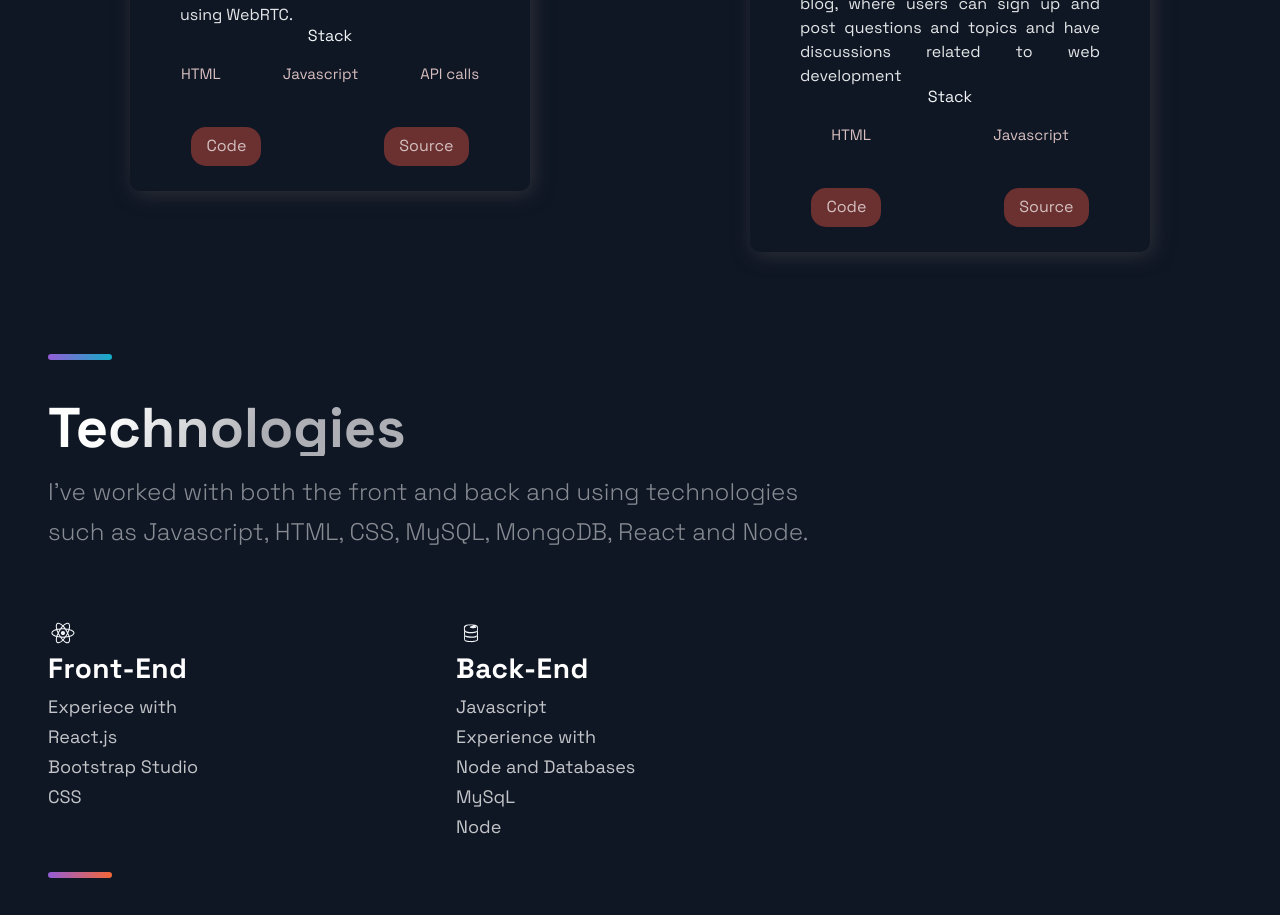
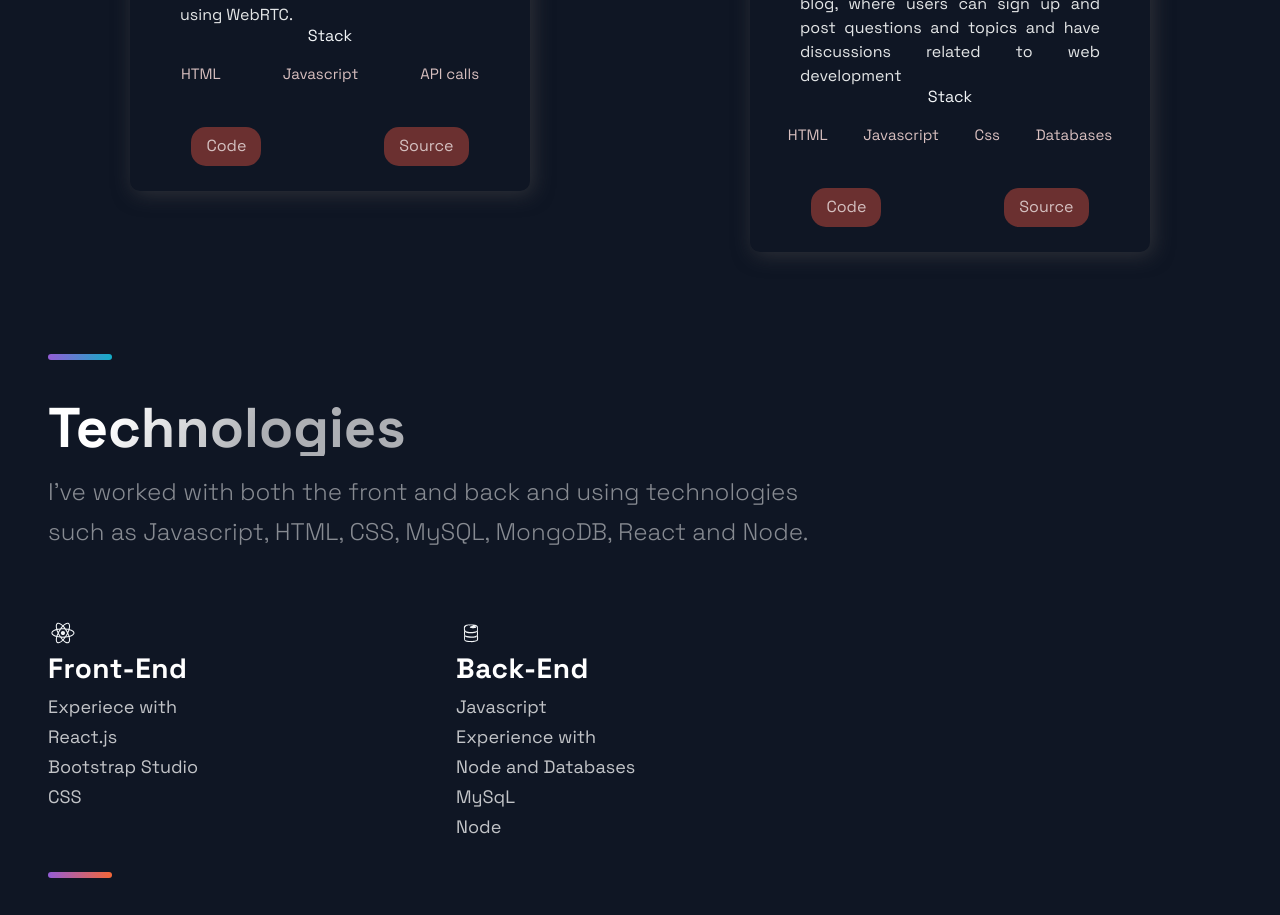
Before and after one commit to buckxx1/portfolio_website, a Next.js app: page / in a window 1280 px wide. Shown: the part 2160-3075 px from the top of the page. Built offline with nearby package versions, Linux system fonts and the light colour scheme.

Commit message:
added technologies to the section that they were missing

```diff
--- a/src/constants/constants.js
+++ b/src/constants/constants.js
@@ -30,7 +30,7 @@ export const projects = [
     title: 'Coeus Share',
     description: "This is a website made in cooperation with two other students from the university program that I attended. The website was built as a tech help blog, where users can sign up and post questions and topics and have discussions related to web development",
     image: '/images/coeusshare.png',
-    tags: ['HTML', 'Javascript'],
+    tags: ['HTML', 'Javascript', 'Css', 'Databases'],
     source: 'https://github.com/ITJagraj/Tutor-app',
     visit: 'https://coeus-share.herokuapp.com/',
     id: 3,
```
